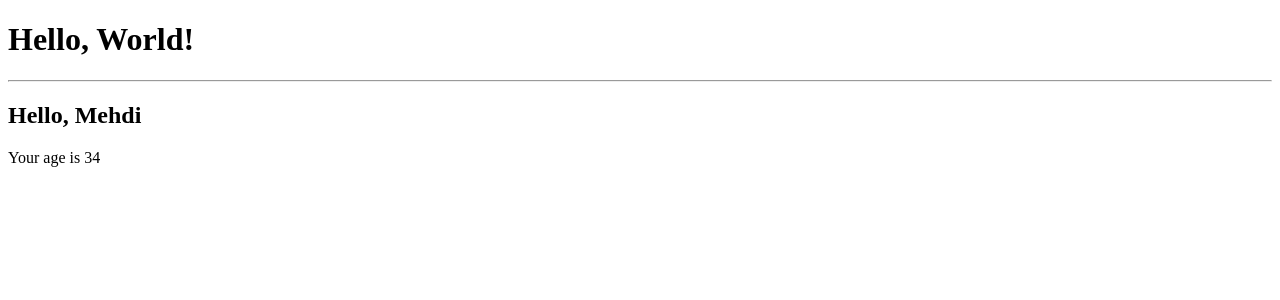
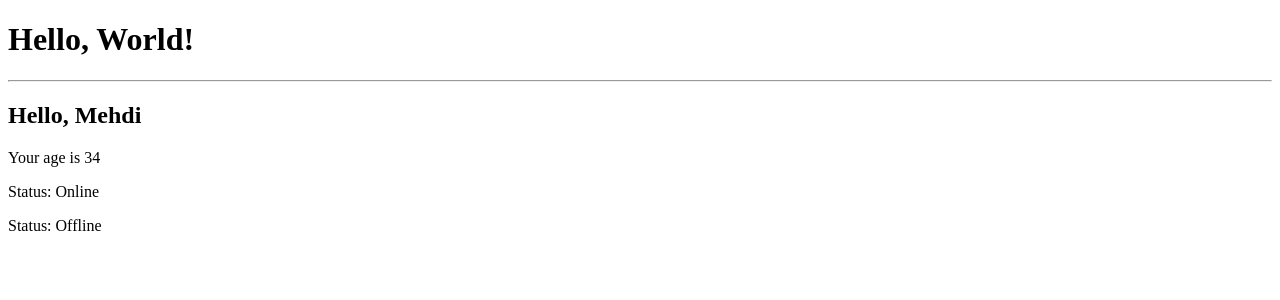
Before and after one commit to mehdijeyranii/React-props, a React (Vite) app: page / in a window 1280 px wide. Shown: the top 300 px of the page. Built offline with nearby package versions, Linux system fonts and the light colour scheme.

Commit message:
Send a boolean as a prop

```diff
--- a/src/App.tsx
+++ b/src/App.tsx
@@ -4,6 +4,10 @@ const Greeting = ({ name }: { name: string }) => {
 
 function Age({ age }: { age: number }) {
   return <p>Your age is {age}</p>;
+}
+
+function Status({ isOnline }: { isOnline: boolean }) {
+  return <p>Status: {isOnline ? "Online" : "Offline"}</p>;
 }
 
 const App = () => {
@@ -13,6 +17,8 @@ const App = () => {
       <hr />
       <Greeting name="Mehdi" />
       <Age age={34} />
+      <Status isOnline />
+      <Status isOnline={false} />
     </div>
   );
 };
```
